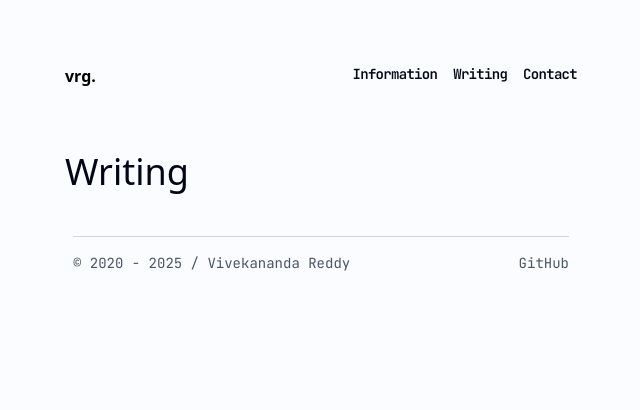
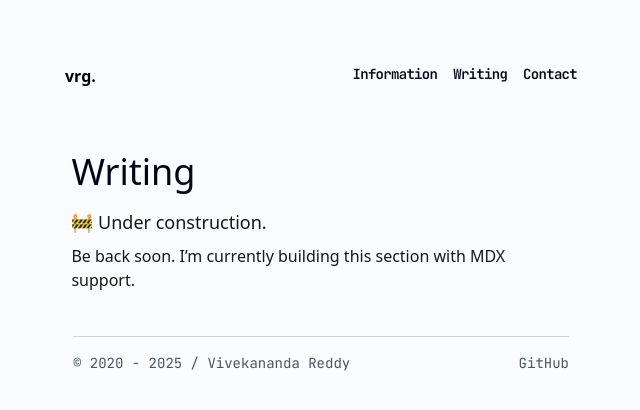
Before and after one commit to VivekanandaReddy3/portfolio, a Next.js app: page /posts in a window 1280 px wide. Shown: the top 410 px of the page, without its empty margins (319-959 px from the left). Built offline with nearby package versions, Linux system fonts and the light colour scheme.

Commit message:
feat: update writing section; fix padding on small screens

```diff
--- a/app/contact/page.tsx
+++ b/app/contact/page.tsx
@@ -29,7 +29,7 @@ const contact: {
 export default function Contact() {
   return (
 
-    <main>
+    <main className="px-4">
       <h1 className="mx-auto text-left font-medium text-4xl mb-4 text-slate-950 md:w-1/2 lg:w-1/2 xl:w-2/5 2xl:w-1/4">
         Contact
         <div className="h-px bg-slate-300 my-6" />
--- a/app/posts/page.tsx
+++ b/app/posts/page.tsx
@@ -1,8 +1,17 @@
 export default function Writing() {
   return (
-    <h1 className="mx-auto text-left font-medium text-4xl mb-4 text-slate-950 md:w-1/2 lg:w-1/2 xl:w-2/5 2xl:w-1/4">
-        Writing
+    <section className="px-4">
+      <h1 className="mx-auto text-left font-medium text-4xl mb-4 text-slate-950 md:w-1/2 lg:w-1/2 xl:w-2/5 2xl:w-1/4">
+       Writing
+      </h1>
+      <p className="text-lg mb-2 mx-auto text-left md:w-1/2 lg:w-1/2 xl:w-2/5 2xl:w-1/4">🚧 Under construction.</p>
 
-      </h1>
+      <p className="text-base mb-4 mx-auto md:w-1/2 lg:w-1/2 xl:w-2/5 2xl:w-1/4">
+         Be back soon. I’m currently building this section with MDX support.
+      </p>
+
+    </section>
+
+
   )
 }
```
